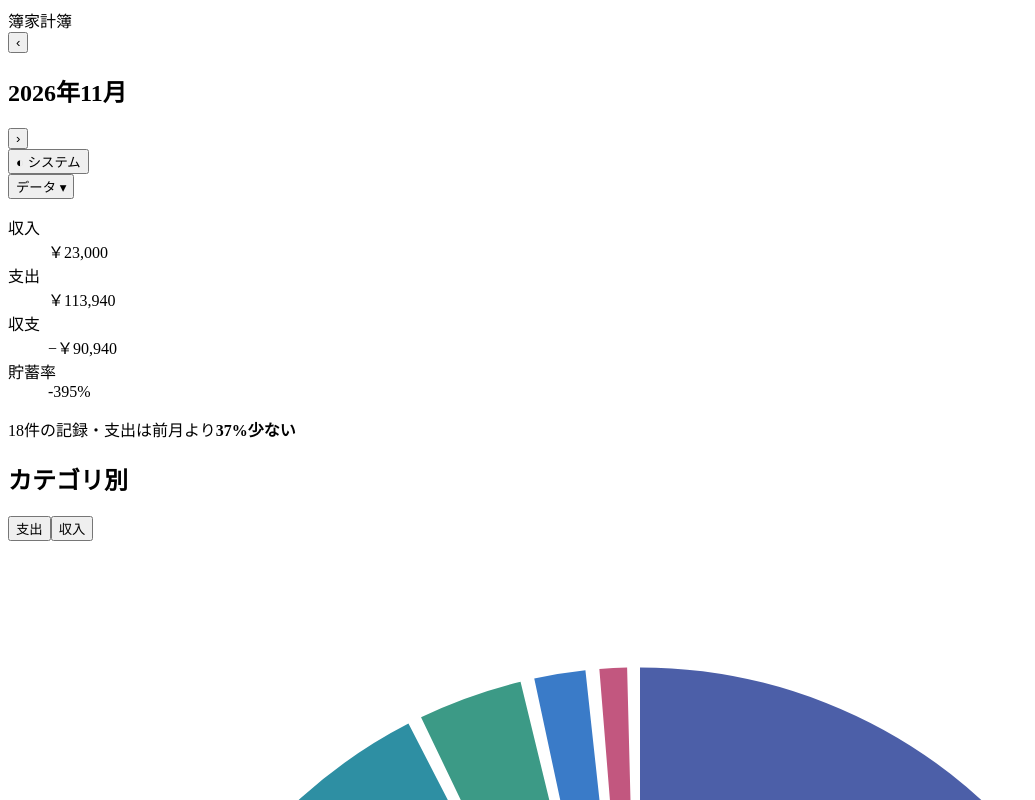
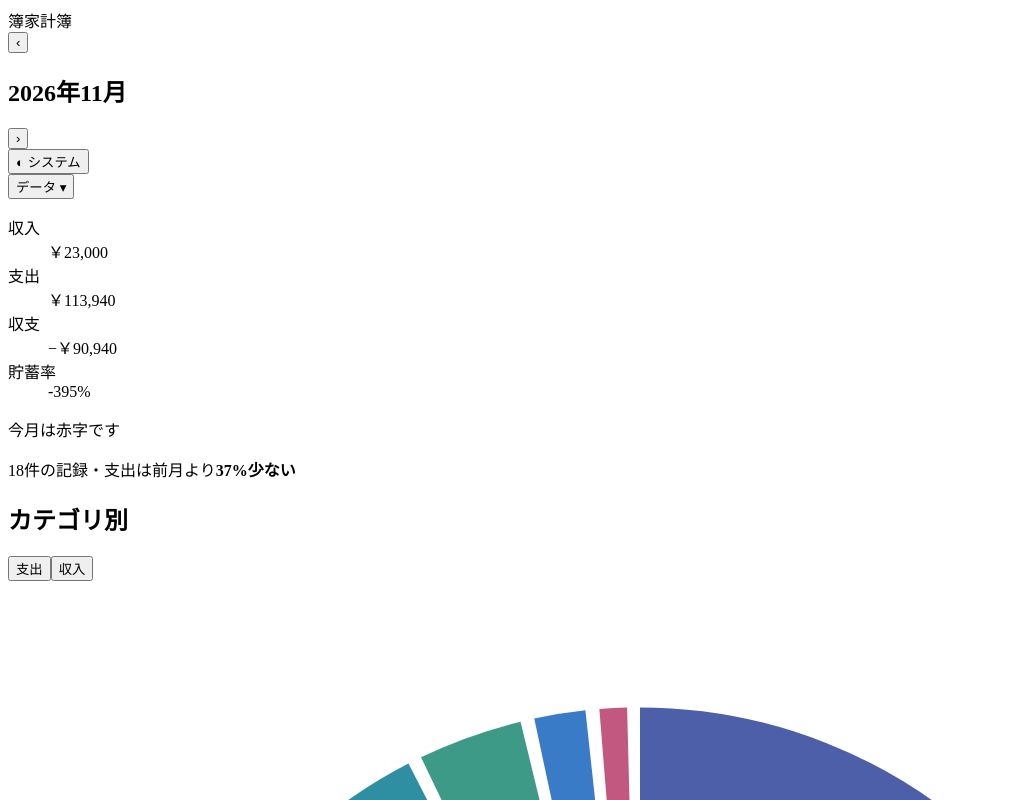
Before and after one commit to github-test-nxtg/study-kakeibo, a React app: page / in a window 1280 px wide. Shown: the top 800 px of the page, without its empty margins (0-1035 px from the left). Built offline with nearby package versions, Linux system fonts and the light colour scheme; the HTML template or start-up script is replaced by a standard one.

Commit message:
赤字の月にメッセージを表示

```diff
--- a/src/components/MonthSummary.tsx
+++ b/src/components/MonthSummary.tsx
@@ -32,6 +32,7 @@ export function MonthSummary({ summary, previous }: Props) {
           </div>
         )}
       </dl>
+      {summary.balance < 0 && <p className="amount--expense">今月は赤字です</p>}
       <p className="summary__note">
         {summary.count}件の記録
         {diff !== null && (
```
